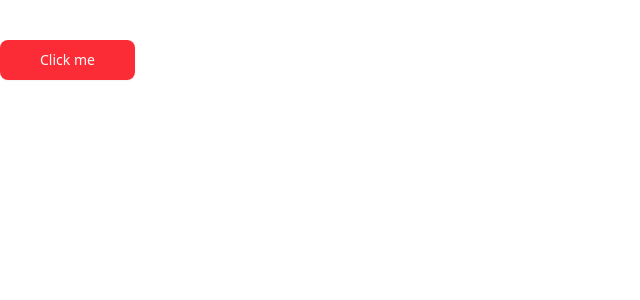
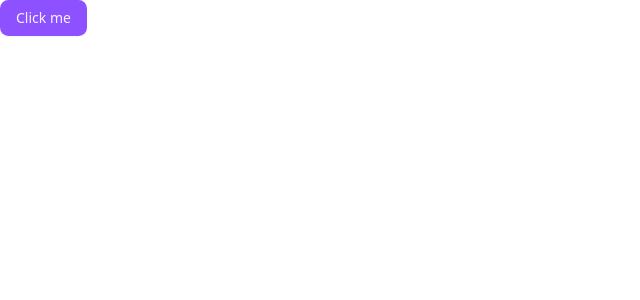
Before and after one commit to arturmois/bewear, a Next.js app: page / in a window 1280 px wide. Shown: the top 300 px of the page, without its empty margins (0-640 px from the left). Built offline with nearby package versions, Linux system fonts and the light colour scheme.

Commit message:
chore: update CSS variables for improved theming and adjust button styling in the homepage

```diff
--- a/src/app/globals.css
+++ b/src/app/globals.css
@@ -44,72 +44,72 @@
 }
 
 :root {
-  --radius: 0.625rem;
+  --radius: 0.65rem;
   --background: oklch(1 0 0);
-  --foreground: oklch(0.145 0 0);
+  --foreground: oklch(0.141 0.005 285.823);
   --card: oklch(1 0 0);
-  --card-foreground: oklch(0.145 0 0);
+  --card-foreground: oklch(0.141 0.005 285.823);
   --popover: oklch(1 0 0);
-  --popover-foreground: oklch(0.145 0 0);
-  --primary: oklch(0.205 0 0);
-  --primary-foreground: oklch(0.985 0 0);
-  --secondary: oklch(0.97 0 0);
-  --secondary-foreground: oklch(0.205 0 0);
-  --muted: oklch(0.97 0 0);
-  --muted-foreground: oklch(0.556 0 0);
-  --accent: oklch(0.97 0 0);
-  --accent-foreground: oklch(0.205 0 0);
+  --popover-foreground: oklch(0.141 0.005 285.823);
+  --primary: oklch(0.606 0.25 292.717);
+  --primary-foreground: oklch(0.969 0.016 293.756);
+  --secondary: oklch(0.967 0.001 286.375);
+  --secondary-foreground: oklch(0.21 0.006 285.885);
+  --muted: oklch(0.967 0.001 286.375);
+  --muted-foreground: oklch(0.552 0.016 285.938);
+  --accent: oklch(0.967 0.001 286.375);
+  --accent-foreground: oklch(0.21 0.006 285.885);
   --destructive: oklch(0.577 0.245 27.325);
-  --border: oklch(0.922 0 0);
-  --input: oklch(0.922 0 0);
-  --ring: oklch(0.708 0 0);
+  --border: oklch(0.92 0.004 286.32);
+  --input: oklch(0.92 0.004 286.32);
+  --ring: oklch(0.606 0.25 292.717);
   --chart-1: oklch(0.646 0.222 41.116);
   --chart-2: oklch(0.6 0.118 184.704);
   --chart-3: oklch(0.398 0.07 227.392);
   --chart-4: oklch(0.828 0.189 84.429);
   --chart-5: oklch(0.769 0.188 70.08);
   --sidebar: oklch(0.985 0 0);
-  --sidebar-foreground: oklch(0.145 0 0);
-  --sidebar-primary: oklch(0.205 0 0);
-  --sidebar-primary-foreground: oklch(0.985 0 0);
-  --sidebar-accent: oklch(0.97 0 0);
-  --sidebar-accent-foreground: oklch(0.205 0 0);
-  --sidebar-border: oklch(0.922 0 0);
-  --sidebar-ring: oklch(0.708 0 0);
+  --sidebar-foreground: oklch(0.141 0.005 285.823);
+  --sidebar-primary: oklch(0.606 0.25 292.717);
+  --sidebar-primary-foreground: oklch(0.969 0.016 293.756);
+  --sidebar-accent: oklch(0.967 0.001 286.375);
+  --sidebar-accent-foreground: oklch(0.21 0.006 285.885);
+  --sidebar-border: oklch(0.92 0.004 286.32);
+  --sidebar-ring: oklch(0.606 0.25 292.717);
 }
 
 .dark {
-  --background: oklch(0.145 0 0);
+  --background: oklch(0.141 0.005 285.823);
   --foreground: oklch(0.985 0 0);
-  --card: oklch(0.205 0 0);
+  --card: oklch(0.21 0.006 285.885);
   --card-foreground: oklch(0.985 0 0);
-  --popover: oklch(0.205 0 0);
+  --popover: oklch(0.21 0.006 285.885);
   --popover-foreground: oklch(0.985 0 0);
-  --primary: oklch(0.922 0 0);
-  --primary-foreground: oklch(0.205 0 0);
-  --secondary: oklch(0.269 0 0);
+  --primary: oklch(0.541 0.281 293.009);
+  --primary-foreground: oklch(0.969 0.016 293.756);
+  --secondary: oklch(0.274 0.006 286.033);
   --secondary-foreground: oklch(0.985 0 0);
-  --muted: oklch(0.269 0 0);
-  --muted-foreground: oklch(0.708 0 0);
-  --accent: oklch(0.269 0 0);
+  --muted: oklch(0.274 0.006 286.033);
+  --muted-foreground: oklch(0.705 0.015 286.067);
+  --accent: oklch(0.274 0.006 286.033);
   --accent-foreground: oklch(0.985 0 0);
   --destructive: oklch(0.704 0.191 22.216);
   --border: oklch(1 0 0 / 10%);
   --input: oklch(1 0 0 / 15%);
-  --ring: oklch(0.556 0 0);
+  --ring: oklch(0.541 0.281 293.009);
   --chart-1: oklch(0.488 0.243 264.376);
   --chart-2: oklch(0.696 0.17 162.48);
   --chart-3: oklch(0.769 0.188 70.08);
   --chart-4: oklch(0.627 0.265 303.9);
   --chart-5: oklch(0.645 0.246 16.439);
-  --sidebar: oklch(0.205 0 0);
+  --sidebar: oklch(0.21 0.006 285.885);
   --sidebar-foreground: oklch(0.985 0 0);
-  --sidebar-primary: oklch(0.488 0.243 264.376);
-  --sidebar-primary-foreground: oklch(0.985 0 0);
-  --sidebar-accent: oklch(0.269 0 0);
+  --sidebar-primary: oklch(0.541 0.281 293.009);
+  --sidebar-primary-foreground: oklch(0.969 0.016 293.756);
+  --sidebar-accent: oklch(0.274 0.006 286.033);
   --sidebar-accent-foreground: oklch(0.985 0 0);
   --sidebar-border: oklch(1 0 0 / 10%);
-  --sidebar-ring: oklch(0.556 0 0);
+  --sidebar-ring: oklch(0.541 0.281 293.009);
 }
 
 @layer base {
--- a/src/app/page.tsx
+++ b/src/app/page.tsx
@@ -3,7 +3,7 @@
 const Home = () => {
   return (
     <div>
-      <Button className="my-10 bg-red-500 px-10 py-5">Click me</Button>
+      <Button>Click me</Button>
     </div>
   );
 };
```
